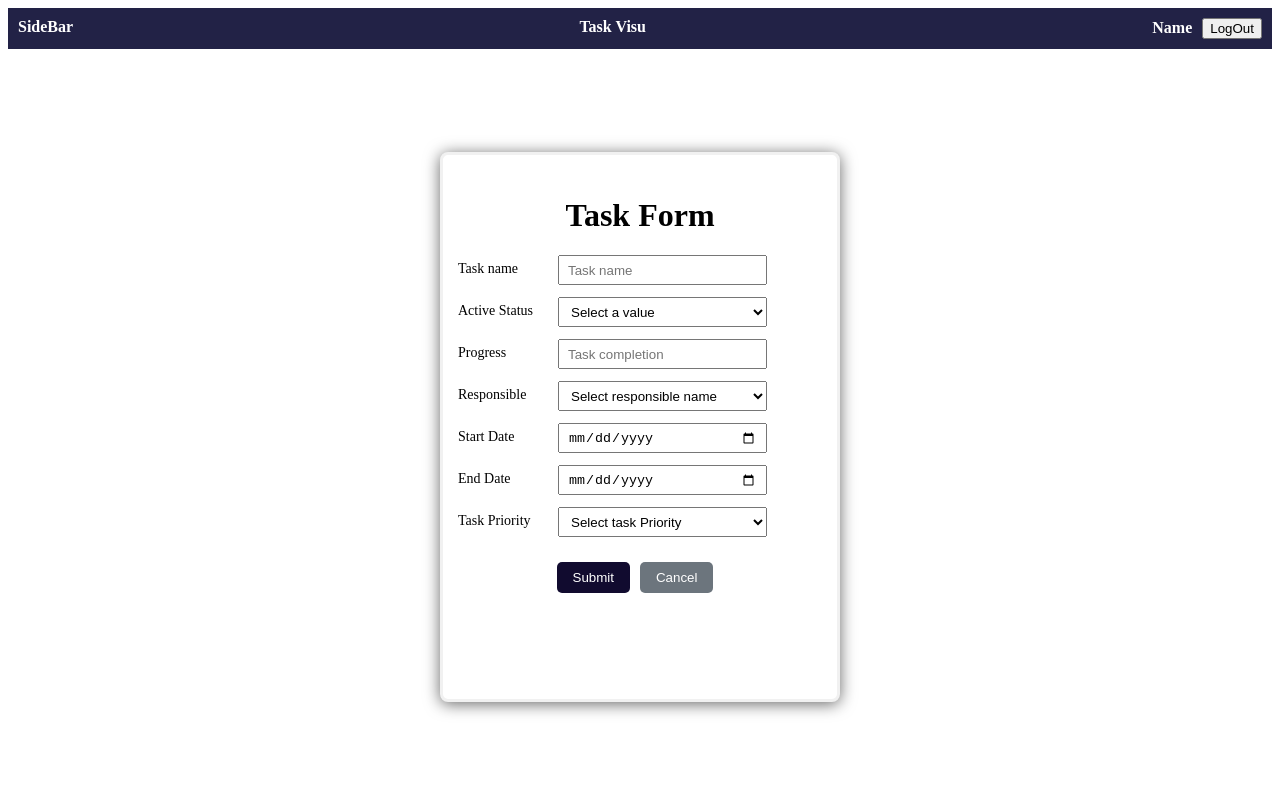
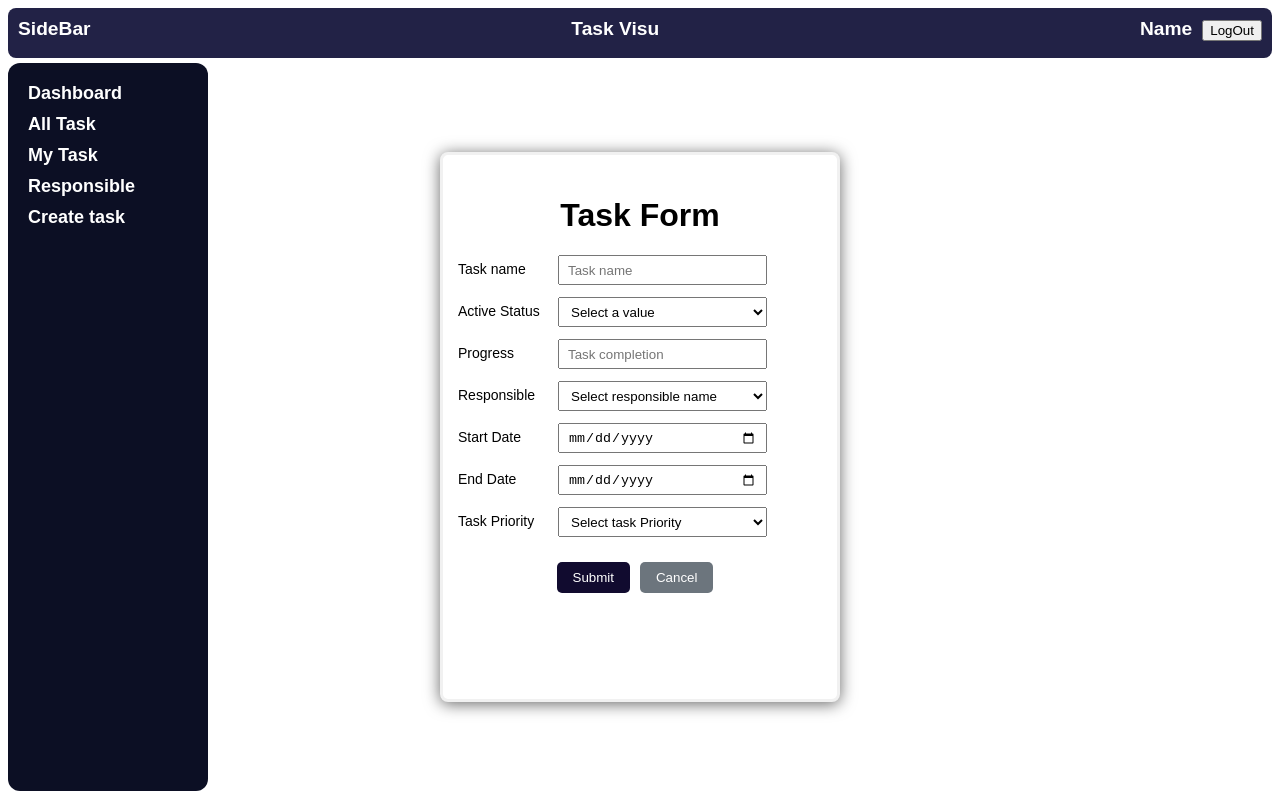
Before and after one commit to masum-707/Task-Visu, an Angular app: page / in a window 1280 px wide. Built offline with nearby package versions, Linux system fonts and the light colour scheme.

Commit message:
Add sidebar component with styling and navigation items

```diff
--- a/src/app/app.css
+++ b/src/app/app.css
@@ -0,0 +1,5 @@
+*{
+margin: 0;
+font-family: sans-serif;
+padding: 0;
+}
--- a/src/app/app.html
+++ b/src/app/app.html
@@ -2,4 +2,5 @@
 <!-- <app-login-component></app-login-component> -->
 <!-- <app-task-component></app-task-component> -->
 <app-task-form></app-task-form>
+<app-sidebar-component></app-sidebar-component>
 <router-outlet />
--- a/src/app/components/navbar-component/navbar-component.css
+++ b/src/app/components/navbar-component/navbar-component.css
@@ -1,9 +1,12 @@
 .navbar{
 display: flex;
+min-height: 30px;
 justify-content: space-between;
 padding: 10px;
 margin:0;
 background-color: rgb(34, 34, 70);
 font-weight: 700;
+font-size: larger;
 color: white;
+border-radius: 8px;
 }
--- a/src/app/components/sidebar-component/sidebar-component.css
+++ b/src/app/components/sidebar-component/sidebar-component.css
@@ -0,0 +1,42 @@
+.sidebar {
+    position: fixed;
+    min-height: calc(100dvh - 72px);
+    margin-top: 5px;
+    padding-left: 15px;
+    width: 200px;
+    background-color: rgb(12, 15, 36);
+    color: white;
+    border-radius: 12px;
+    overflow: hidden;
+    box-sizing: border-box;
+    transition: transform 0.3s ease;
+    z-index: 1000;
+}
+
+.sidebar.hidden {
+    transform: translateX(-250px);
+}
+
+.navigation {
+    list-style: none;
+    padding: 0;
+    margin: 0;
+    margin-top: 15px;
+}
+
+ul>li {
+    padding: 5px;
+    font-size: large;
+    font-weight: 780;
+}
+
+
+@media (max-width: 768px) {
+    .sidebar {
+        transform: translateX(-250px);
+    }
+
+    .sidebar:not(.hidden) {
+        transform: translateX(0);
+    }
+}
--- a/src/app/components/sidebar-component/sidebar-component.html
+++ b/src/app/components/sidebar-component/sidebar-component.html
@@ -1 +1,9 @@
-<p>sidebar-component works!</p>
+<aside class="sidebar">
+  <ul class="navigation">
+    <li>Dashboard</li>
+    <li>All Task</li>
+    <li>My Task</li>
+    <li>Responsible</li>
+    <li>Create task</li>
+  </ul>
+</aside>
```
Also changed, not shown: src/app/app.ts (+9 -1 lines).
